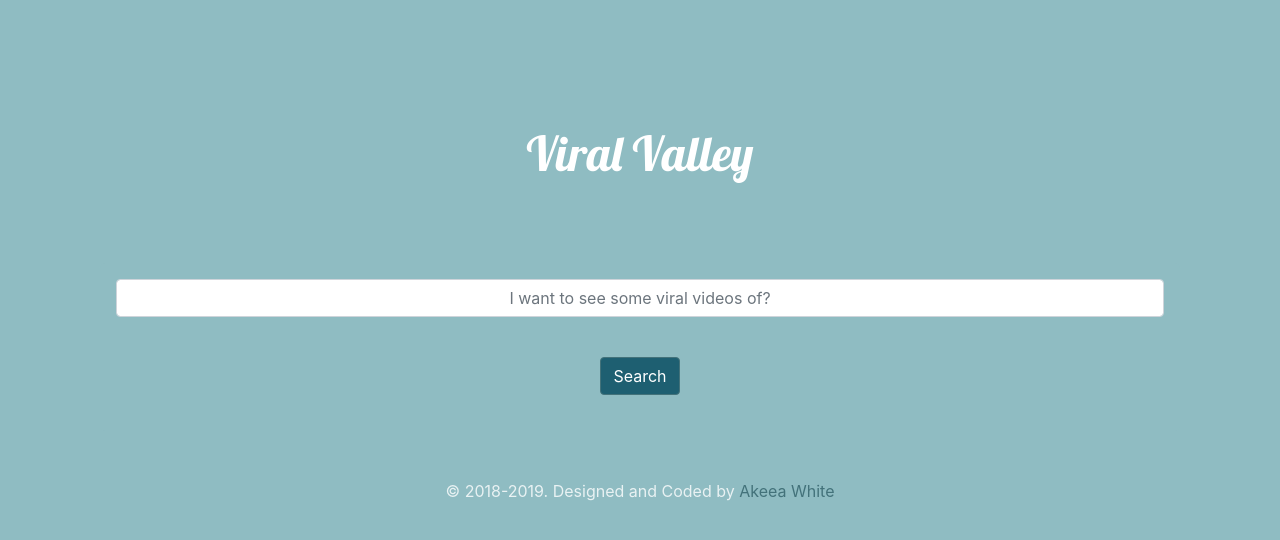
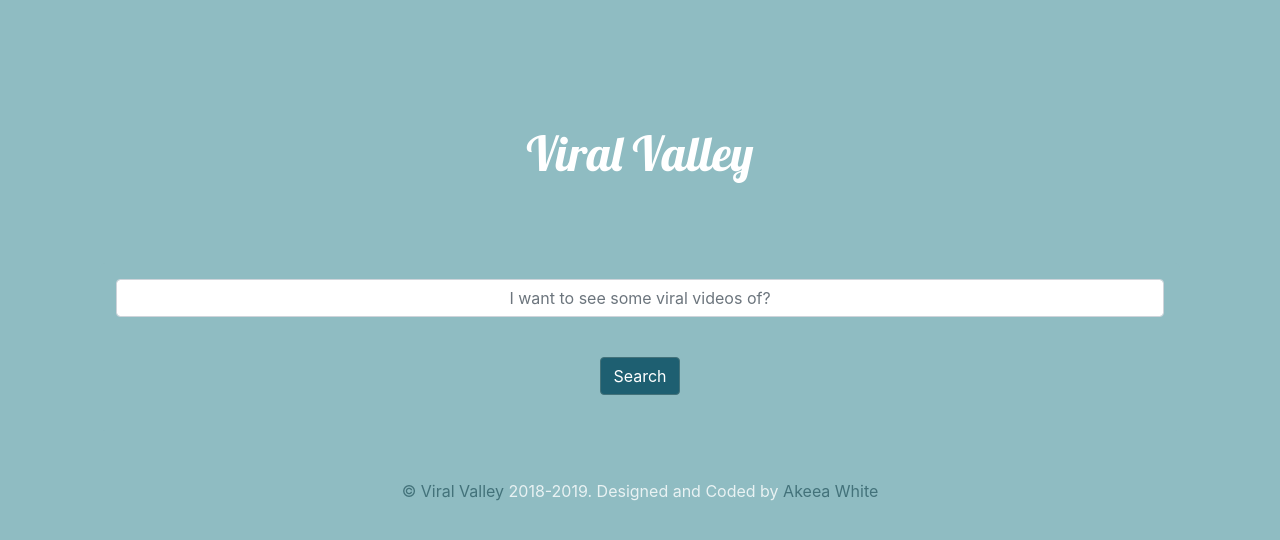
Before and after one commit to akeeawhite/viralvalley, a plain HTML site: page index.html in a window 1280 px wide. Drawn offline with nearby package versions, Linux system fonts and the light colour scheme.

Commit message:
Made Changes to the following files
index.html
style.css

```diff
--- a/css/style.css
+++ b/css/style.css
@@ -77,4 +77,5 @@ button {margin-top: 20px;}
 footer {margin-bottom: 60px;}
 footer p {color: rgba(255, 255, 255, .8);}
 footer a {color: #43727A;}
+/*#logo {font-family: 'Lobster', cursive;}*/
 footer a:hover {color: rgba(255, 255, 255, .8); text-decoration: none;}
--- a/index.html
+++ b/index.html
@@ -1,28 +1,9 @@
 <!DOCTYPE html>
 <html lang="en">
-<!--
-    Title: index.html (Viral Valley)
-    Coded By: Akeea White
-    Date Modified: 2/2/19
-    Purpose:
-    Viral Valley is a web application that uses the YouTube API (v3)
-    to find the most watch videos from any keyword you type in.
-    The page dynamically changes on submit, and fully responsive.
-    Modification(s):
-    Removed container and row tags, and added mt-2 class in item.html.
-    Added mt-2 class in index.html. Removed getElementById('query')
-    method in search.js, and deleted .resp-header and .item h4 selectors
-    for h4 in style.css. Modified .row, button, .item, and footer
-    selectors in style.css. Commented out h4 tag, and div tag with id error
-    in index.html. Commented out h4 tag in item.html. Commented out .resp-header
-    and .item h4 selectors in style.css. Commented out parameter
-    "title":item.snippet.title and added
-    document.getElementById('response') method.innerHTML in search.js.
--->
 <head>
     <meta charset="utf-8">
     <meta http-equiv="X-UA-Compatible" content="IE=edge">
-    <meta name="viewport" content="width=device-width,initial-scale=1,maximum-scale=1,user-scalable=no">
+    <meta name="viewport" content="width=device-width,initial-scale=1,maximum-scale=1,user-scalable=yes">
     <meta name="HandheldFriendly" content="true">
     <title>Viral Valley || Find The Best Viral Videos in Seconds</title>
     <!-- Bootstrap core CSS -->
@@ -32,7 +13,16 @@
     <!-- Custom CSS -->
     <link href="css/style.css" rel="stylesheet">
 </head>
-
+<!--
+    Title: index.html (Viral Valley)
+    Coded By: Akeea White
+    Date Modified: 2/27/19
+    Purpose:
+    Viral Valley is a web application that uses the YouTube API (v3)
+    to find the most watch videos from any keyword you type in.
+    The page dynamically changes on submit, and fully responsive.
+    Modification(s) as of 2/27/19: Added Viral Valley to footer.
+-->
 <body>
 <!--Header-->
 <header class="header clearfix">
@@ -78,7 +68,7 @@
     <div class="container">
         <div class="row">
             <div class="col-md-12 text-center">
-                <p class="section-heading text-faded footer-text">&copy; 2018-2019. Designed and Coded by <a href="../index.html" class="text-faded">Akeea White</a></p>
+                <p class="section-heading text-faded footer-text"><a id="logo" href="#">&copy; Viral Valley</a> 2018-2019. Designed and Coded by <a href="../index.html" class="text-faded">Akeea White</a></p>
             </div>
         </div>
     </div>
```
